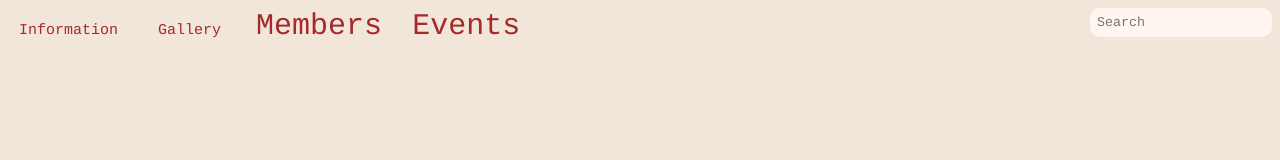
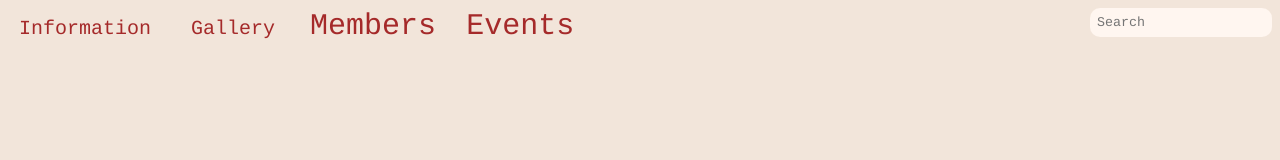
Before and after one commit to SawakoTomiko/SawakoTomiko.github.io, a plain HTML site: page index.html in a window 1280 px wide. Drawn offline with Linux system fonts and the light colour scheme.

Commit message:
Update index.html

```diff
--- a/index.html
+++ b/index.html
@@ -6,8 +6,8 @@
     </head>
     <body>
         <div class="nav">
-            <a href="/info" style="font-size: 15px;">Information</a>
-            <a href="/gallery" style="font-size: 15px;">Gallery</a>
+            <a href="/info" style="font-size: 20px;">Information</a>
+            <a href="/gallery" style="font-size: 20px;">Gallery</a>
             <div class="dropdown">
                 <button class="dropbtn">
                     Members
```
